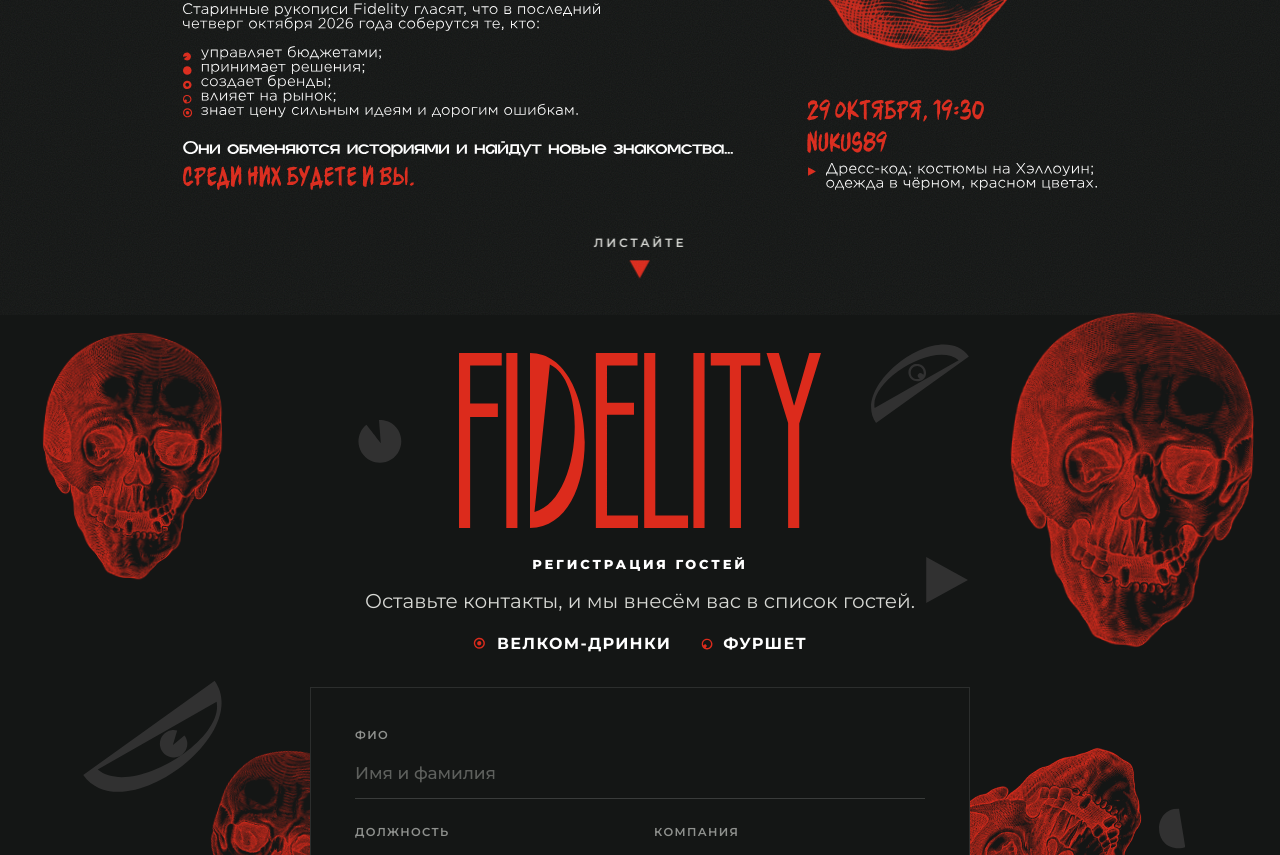
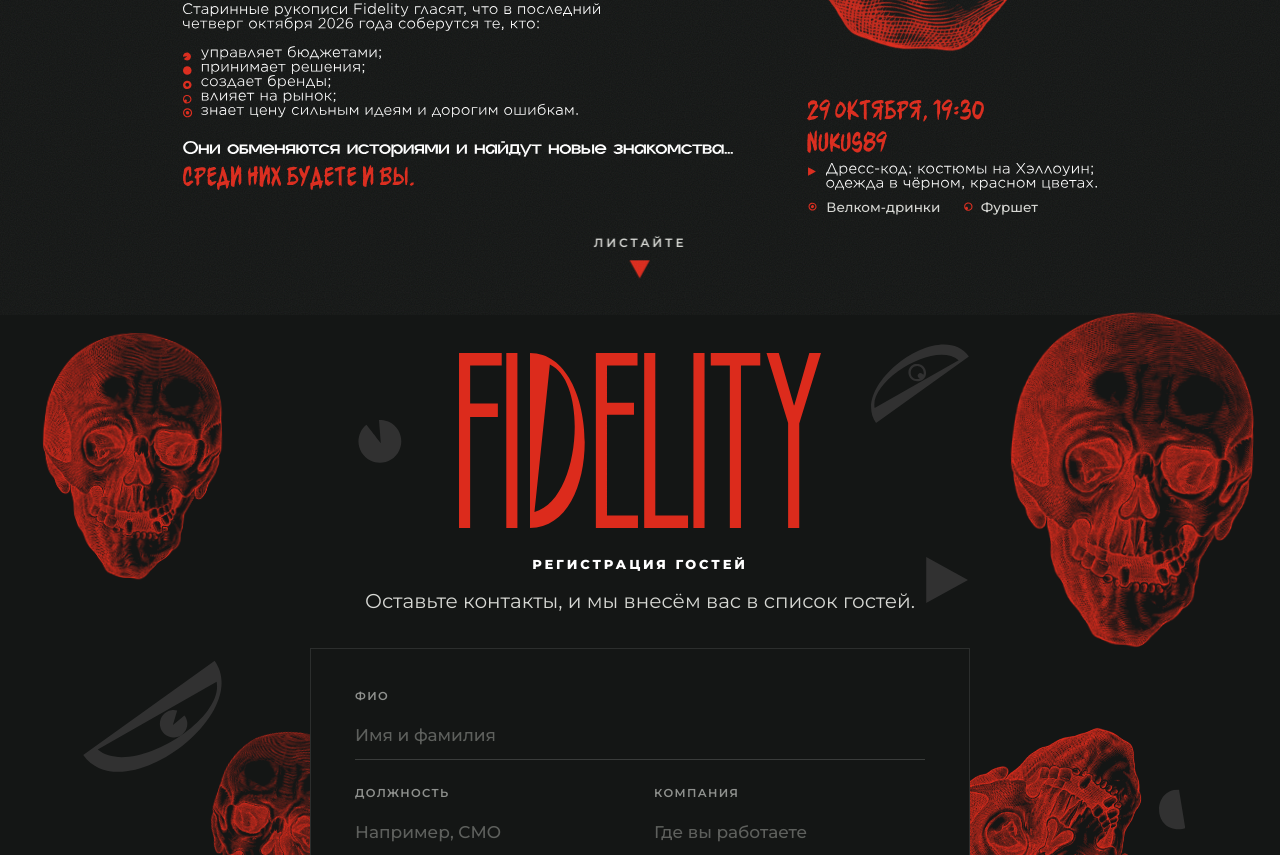
Before and after one commit to otabeksunatullaev-svg/fidelity-halloween, a plain HTML site: page index.html in a window 1280 px wide. Shown: the part 485-1340 px from the top of the page. Drawn offline with Linux system fonts and the light colour scheme.

Commit message:
Add files via upload

```diff
--- a/css/register.css
+++ b/css/register.css
@@ -124,14 +124,10 @@ body{margin:0;background:var(--bg)}
 .register__logo{width:52cqw;max-width:420px;height:auto;margin:0 auto}
 .register__title{margin-top:28px;font:800 13px/1.3 var(--f-body);letter-spacing:.22em;text-transform:uppercase;color:var(--ink)}
 .register__lead{margin-top:14px;font-size:18px;line-height:1.45;color:var(--text)}
-/* Что ждёт гостей: короткий список фигурами бренда, в одну строку */
-.perks{display:flex;flex-wrap:wrap;justify-content:center;gap:10px 28px;margin-top:18px;font:700 15px/1.3 var(--f-body);letter-spacing:.08em;text-transform:uppercase;color:var(--ink)}
-.perks li{display:flex;align-items:center;gap:10px}
-.perks .shape{--s:14px;--c:var(--red)}
-.perks--form{display:none}
-.perks--hero{align-self:flex-start;justify-content:flex-start;gap:6px 20px;margin-top:12px;font:500 12.5px/1.4 var(--f-body);letter-spacing:0;text-transform:none;color:var(--text)}   /* как дресс-код */
-.perks--hero li{gap:8px}
-.perks--hero .shape{--s:10px}
+/* Что ждёт гостей: под дресс-кодом и тем же шрифтом, вместо точек красные фигуры бренда */
+.perks{display:flex;flex-wrap:wrap;gap:6px 20px;margin-top:12px;font:500 12.5px/1.4 var(--f-body);color:var(--text)}
+.perks li{display:flex;align-items:center;gap:8px}
+.perks .shape{--s:10px;--c:var(--red)}
 
 .card{position:relative;max-width:660px;margin:32px auto 0;padding:28px 20px 24px;background:var(--bg);border:1px solid var(--line)}
 
@@ -222,7 +218,6 @@ body{margin:0;background:var(--bg)}
   .field--full{grid-column:1/-1}
   .pp--intro{font-size:19px}
   .register__lead{font-size:20px}
-  .perks--form{font-size:16px}
 }
 
 /* 12. Десктоп: первый экран собран как левый постер, блок формы как правый */
@@ -239,8 +234,9 @@ body{margin:0;background:var(--bg)}
   .hero__skull{position:absolute;left:77.77%;top:22.29%;width:63.42%;height:116.79%;transform:translate(-50%,-50%) rotate(-1.6deg);-webkit-mask-image:none;mask-image:none}
 
   .hero{padding-bottom:96px}
-  .perks--hero{display:none}
-  .perks--form{display:flex}
+  /* Под дресс-кодом постера: тот же левый край, кегль как у кривых дресс-кода (в долях ширины постера) */
+  .perks{position:absolute;left:66.83%;top:97%;margin:0;gap:0 1.6em;font-size:calc(var(--stage-w) * .0136)}
+  .perks .shape{--s:.8em}
   .scroll-cue{position:absolute;left:50%;top:calc(100% + 18px);margin:0;transform:translateX(-50%)}
 
   /* --k: 1% ширины, но не больше 14px, чтобы на широких экранах черепа не росли выше формы */
--- a/index.html
+++ b/index.html
@@ -46,8 +46,8 @@
             <img class="v-poster" src="assets/poster/dress.svg" width="6101" height="577" alt="Дресс-код: костюмы на Хэллоуин; одежда в чёрном, красном цветах.">
             <span class="v-flow"><i class="marker" aria-hidden="true"></i>Дресс-код: костюмы на Хэллоуин; одежда в чёрном, красном цветах.</span>
           </p>
-          <!-- Что ждёт гостей: на телефоне здесь, под дресс-кодом; на компьютере постер собран по макету, поэтому строка над формой -->
-          <ul class="perks perks--hero intro" style="--i:5" aria-label="Что будет на вечеринке">
+          <!-- Что ждёт гостей: под дресс-кодом тем же шрифтом (на компьютере по координатам постера, как дресс-код) -->
+          <ul class="perks intro" style="--i:5" aria-label="Что будет на вечеринке">
             <li><i class="shape shape--bullet-1" aria-hidden="true"></i>Велком-дринки</li>
             <li><i class="shape shape--bullet-4" aria-hidden="true"></i>Фуршет</li>
           </ul>
@@ -118,10 +118,6 @@
         <img class="register__logo" src="assets/poster/logo-big.svg" width="5925" height="2870" alt="Fidelity">
         <h2 class="register__title" id="register-title">Регистрация гостей</h2>
         <p class="register__lead">Оставьте контакты, и мы внесём вас в список гостей.</p>
-        <ul class="perks perks--form" aria-label="Что будет на вечеринке">
-          <li><i class="shape shape--bullet-1" aria-hidden="true"></i>Велком-дринки</li>
-          <li><i class="shape shape--bullet-4" aria-hidden="true"></i>Фуршет</li>
-        </ul>
       </header>
 
       <div class="card" data-reveal>
```
Also changed, not shown: embed/fidelity.js (+2 -2 lines).
